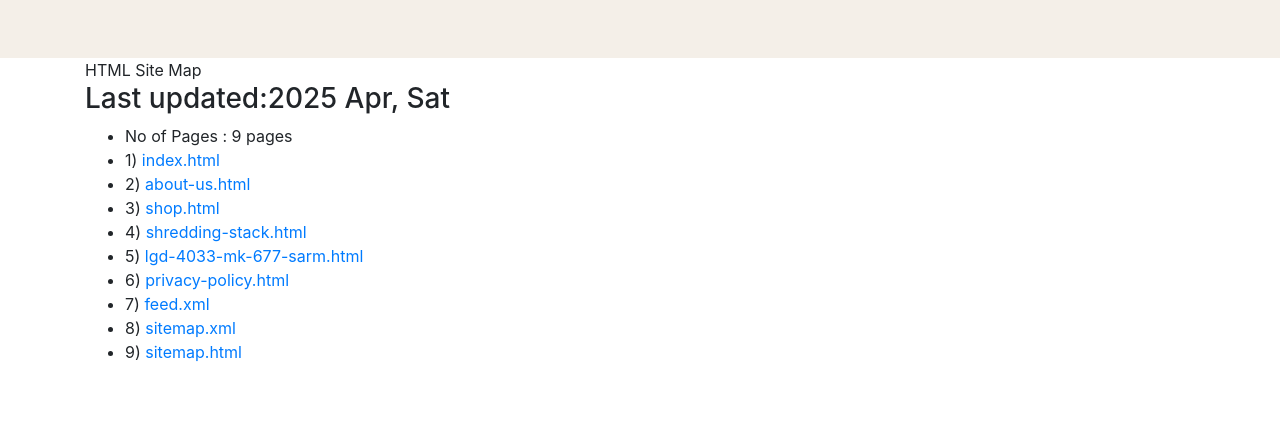
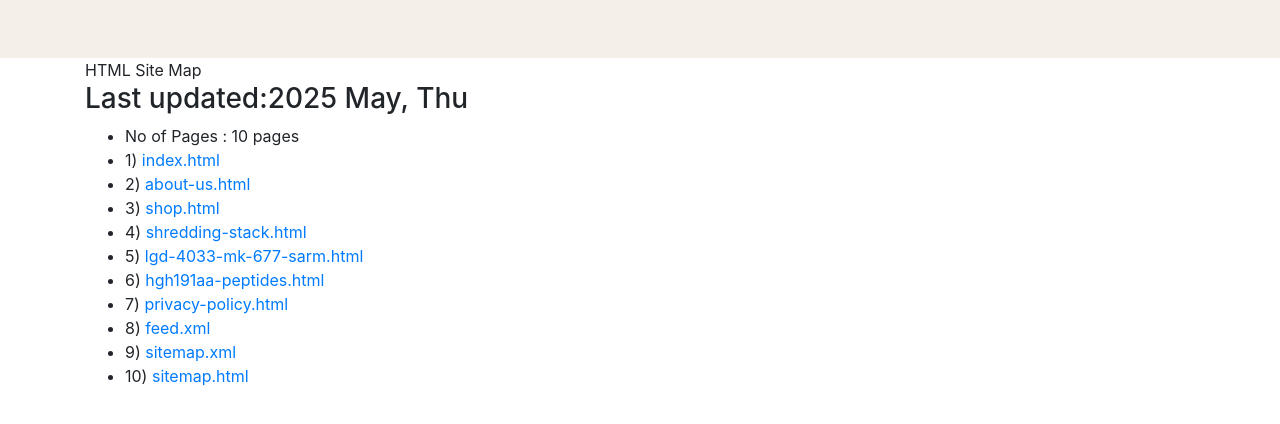
Before and after one commit to giith1/direct-sarms, a plain HTML site: page peptides/sitemap.html in a window 1280 px wide. Shown: the part 92-516 px from the top of the page. Drawn offline with nearby package versions, Linux system fonts and the light colour scheme.

Commit message:
Update file

```diff
--- a/peptides/sitemap.html
+++ b/peptides/sitemap.html
@@ -10,13 +10,13 @@
 <meta name="robots" content="index, follow">
 <meta name="googlebot" content="index, follow, max-snippet:-1, max-image-preview:large, max-video-preview:-1">
 <meta name="bingbot" content="index, follow, max-snippet:-1, max-image-preview:large, max-video-preview:-1">
-<link rel="canonical" href="lgd-4033-mk-677-sarm.html">
+<link rel="canonical" href="hgh191aa-peptides.html">
 <link rel="stylesheet"  href="https://fonts.googleapis.com/css?family=Poppins:100,200,300,400,500,600,700,800,900&amp;display=swap">
 
     <link rel="stylesheet"  href="https://fonts.googleapis.com/css?family=Poppins:100,200,300,400,500,600,700,800,900&amp;display=swap">
 <link rel="stylesheet" href="https://cdn.jsdelivr.net/npm/bootstrap@4.6.1/dist/css/bootstrap.min.css">
 <link rel="stylesheet" href="https://cdnjs.cloudflare.com/ajax/libs/font-awesome/4.7.0/css/font-awesome.min.css">
-<link rel="shortcut icon" href="img/directsarmslogo.png" alt="LGD-4033 MK-677 SARM" />
+<link rel="shortcut icon" href="img/directsarmslogo.png" alt="HGH191AA Peptides" />
 <script src="https://cdn.jsdelivr.net/npm/jquery@3.5.1/dist/jquery.slim.min.js"></script>
 <script src="https://cdn.jsdelivr.net/npm/popper.js@1.16.1/dist/umd/popper.min.js"></script>
 <script src="https://cdn.jsdelivr.net/npm/bootstrap@4.6.1/dist/js/bootstrap.bundle.min.js"></script>
@@ -62,7 +62,7 @@
 
 #section0 h1 , #section0 h1 a{
     font-size: 60px;
-    color:#ffffff;
+    color:#000000;
     font-family:Poppins;
         font-style: normal;
 
@@ -105,7 +105,7 @@
 }
 #section0 p{
     font-size: 14px;
-    color:#ffffff;
+    color:#000000;
      font-family:Poppins;
         font-style: normal;
 
@@ -195,20 +195,21 @@
 <section class="container" style="min-height: 80vh;">
 <div>
 <nav> HTML Site Map</nav>
-<h3><span>Last updated:2025 Apr, Sat </h3>
+<h3><span>Last updated:2025 May, Thu </h3>
 </div>
 <div>
 <ul>
-<li> No of Pages :   <span>9  pages</span></li>
+<li> No of Pages :   <span>10  pages</span></li>
 <li>1) <a href="index.html " >index.html</a></li>
 <li>2) <a href="about-us.html " >about-us.html</a></li>
 <li>3) <a href="shop.html " >shop.html</a></li>
 <li>4) <a href="shredding-stack.html " >shredding-stack.html</a></li>
 <li>5) <a href="lgd-4033-mk-677-sarm.html " >lgd-4033-mk-677-sarm.html</a></li>
-<li>6) <a href="privacy-policy.html " >privacy-policy.html</a></li>
-<li>7) <a href="feed.xml " >feed.xml</a></li>
-<li>8) <a href="sitemap.xml " >sitemap.xml</a></li>
-<li>9) <a href="sitemap.html " >sitemap.html</a></li>
+<li>6) <a href="hgh191aa-peptides.html " >hgh191aa-peptides.html</a></li>
+<li>7) <a href="privacy-policy.html " >privacy-policy.html</a></li>
+<li>8) <a href="feed.xml " >feed.xml</a></li>
+<li>9) <a href="sitemap.xml " >sitemap.xml</a></li>
+<li>10) <a href="sitemap.html " >sitemap.html</a></li>
 </ul>
 </div>
 </section>
```
